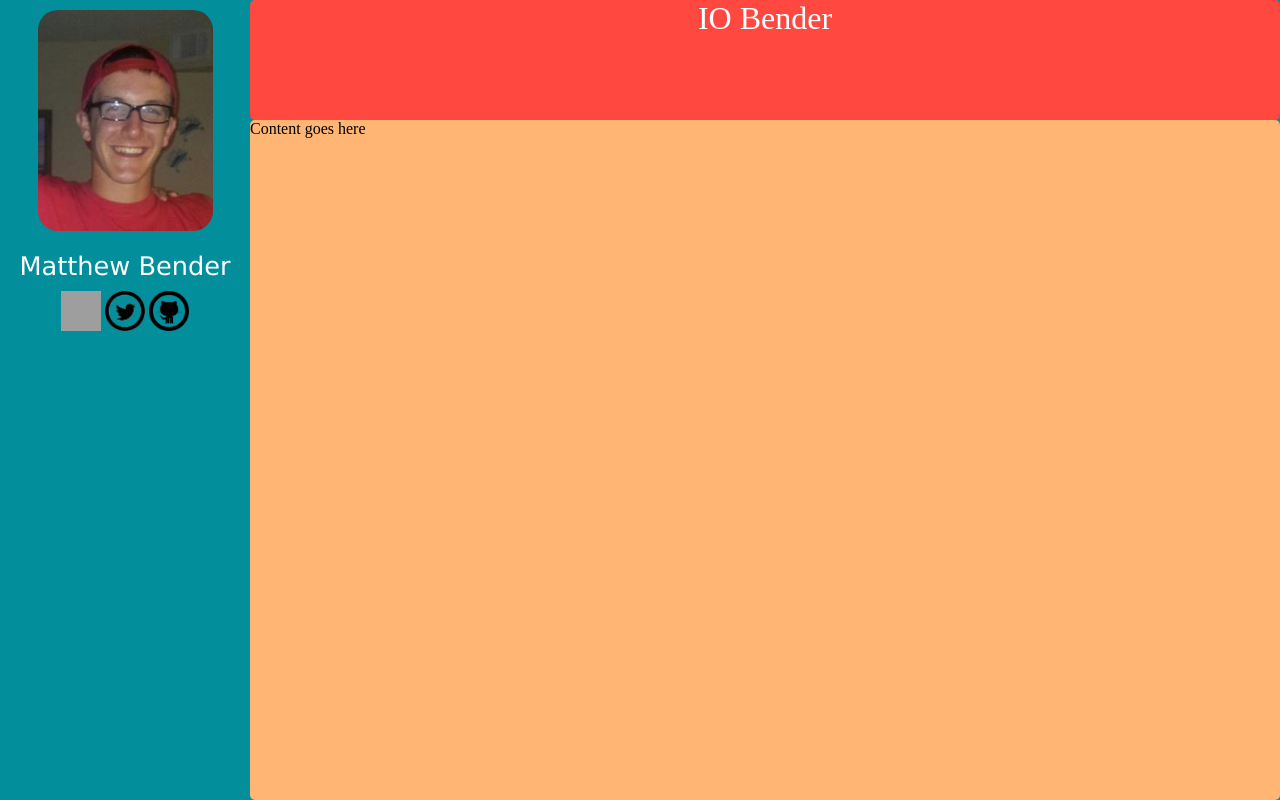
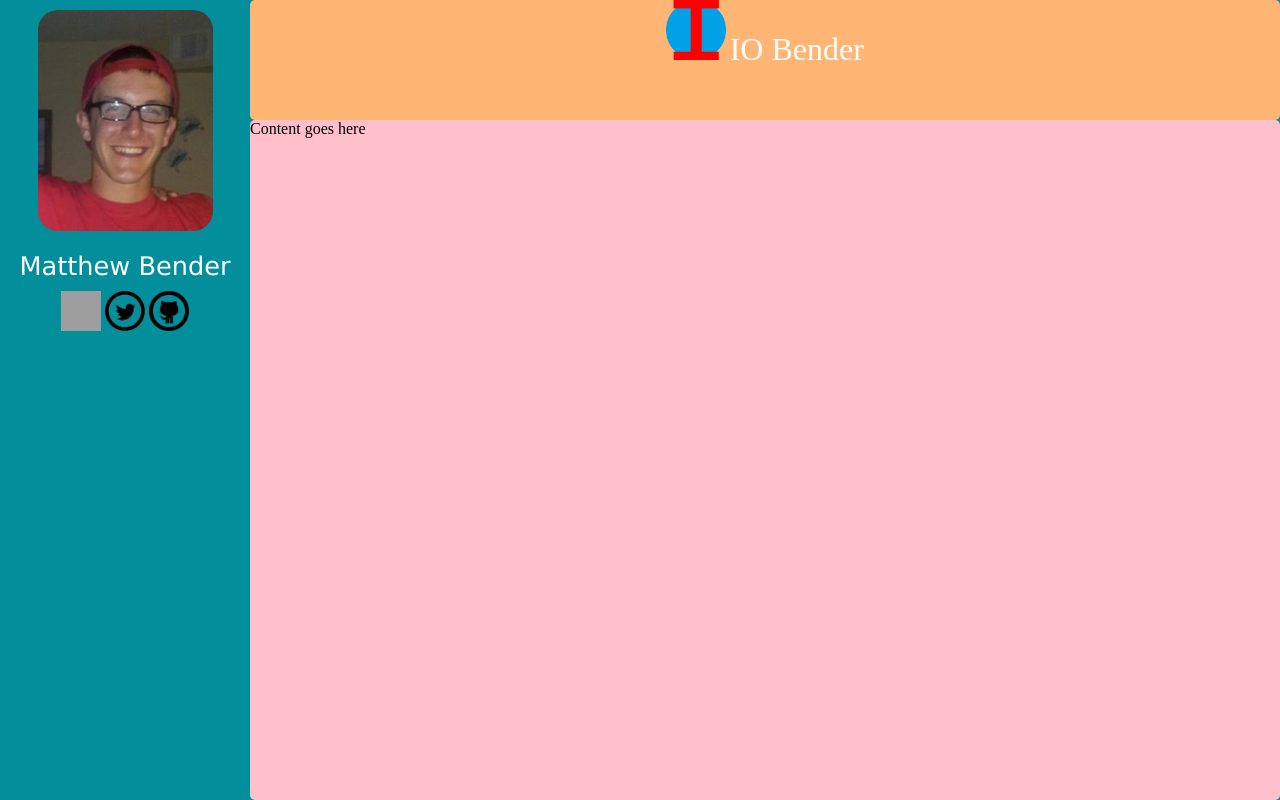
Before and after one commit to iobender/IOBender, a PHP site: page /dev/index.html in a window 1280 px wide. Run offline with PHP 8.4, Linux system fonts and the light colour scheme; grey boxes are pictures that could not be loaded.

Commit message:
Added hover text to sidebar icons. Added icon to header. +images/icon.png

```diff
--- a/dev/index.css
+++ b/dev/index.css
@@ -1,7 +1,7 @@
 /* CSS for index.html (www.iobender.com) */
 
 * {
-	/* border: solid 1px black; */
+	/* border: solid 0px black; */
 }
 
 html, body {
@@ -30,14 +30,14 @@ div {
 }
 
 #header {
-	background-color: #ff4940;
+	background-color: #ffb573;
 	height: 15%;
 	margin-left: 250px;
 	text-align: center;
 }
 
 #content {
-	background-color: #ffb573;
+	background-color: pink;
 	margin-left: 250px;
 	height: 85%;
 }
--- a/dev/index.html
+++ b/dev/index.html
@@ -10,12 +10,15 @@
 	<div id="sidebar">
 		<img src="http://www.iobender.com/images/headshot.png" id="headshot" />
 		<div style="padding: 10px; font-size: 1.6em; color: white; font-family: verdana;">Matthew Bender</div>
-		<a href="mailto:me@iobender.com"><img src=http://www.iobender.com/images/email.png" width="40px" height="40px" /></a>
-		<a href="https://twitter.com/iobender"><img src="http://www.iobender.com/images/twitter.png" width="40px" height="40px" /></a>
-		<a href="https://www.github.com/iobender"><img src="http://www.iobender.com/images/github.png" width="40px" height="40px"/></a>
+		<a href="mailto:me@iobender.com"><img src=http://www.iobender.com/images/email.png" title="me@iobender.com" width="40px" height="40px" /></a>
+		<a href="https://twitter.com/iobender"><img src="http://www.iobender.com/images/twitter.png" title="twitter.com/iobender" width="40px" height="40px" /></a>
+		<a href="https://www.github.com/iobender"><img src="http://www.iobender.com/images/github.png" title="github.com/iobender" width="40px" height="40px"/></a>
 	</div>
 
-	<div id="header"><span style="font-size: 2em; color: white; text-align: center;">IO Bender</span></div>
+	<div id="header">
+		<a href="http://www.iobender.com"><img src="http://www.iobender.com/images/icon.png" height="50%" /></a>
+		<span style="font-size: 2em; color: white; text-align: center;">IO Bender</span>
+	</div>
 
 	<div id="content">Content goes here</div>
 </body>
```
Also changed, not shown: images/icon.png.
